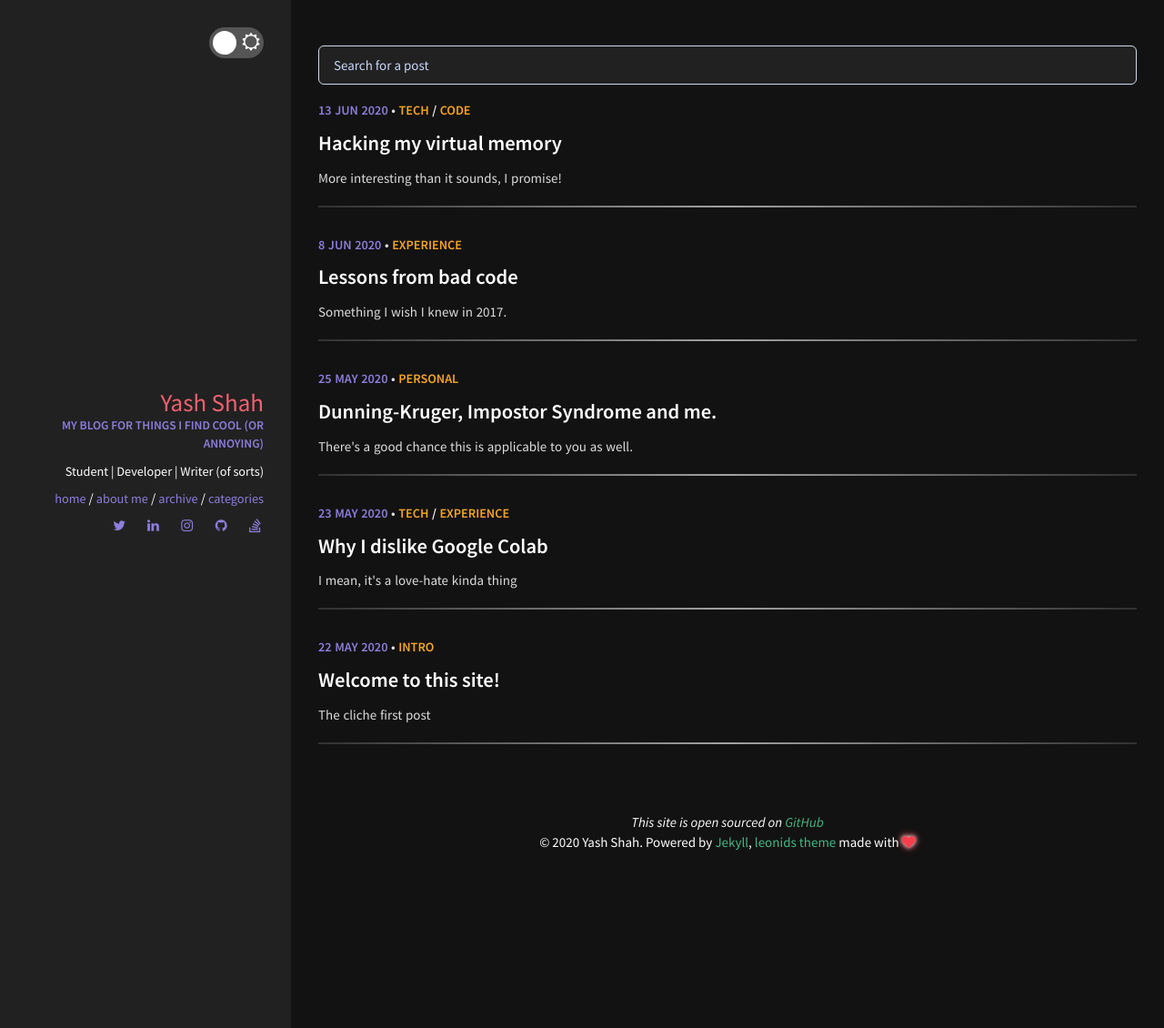
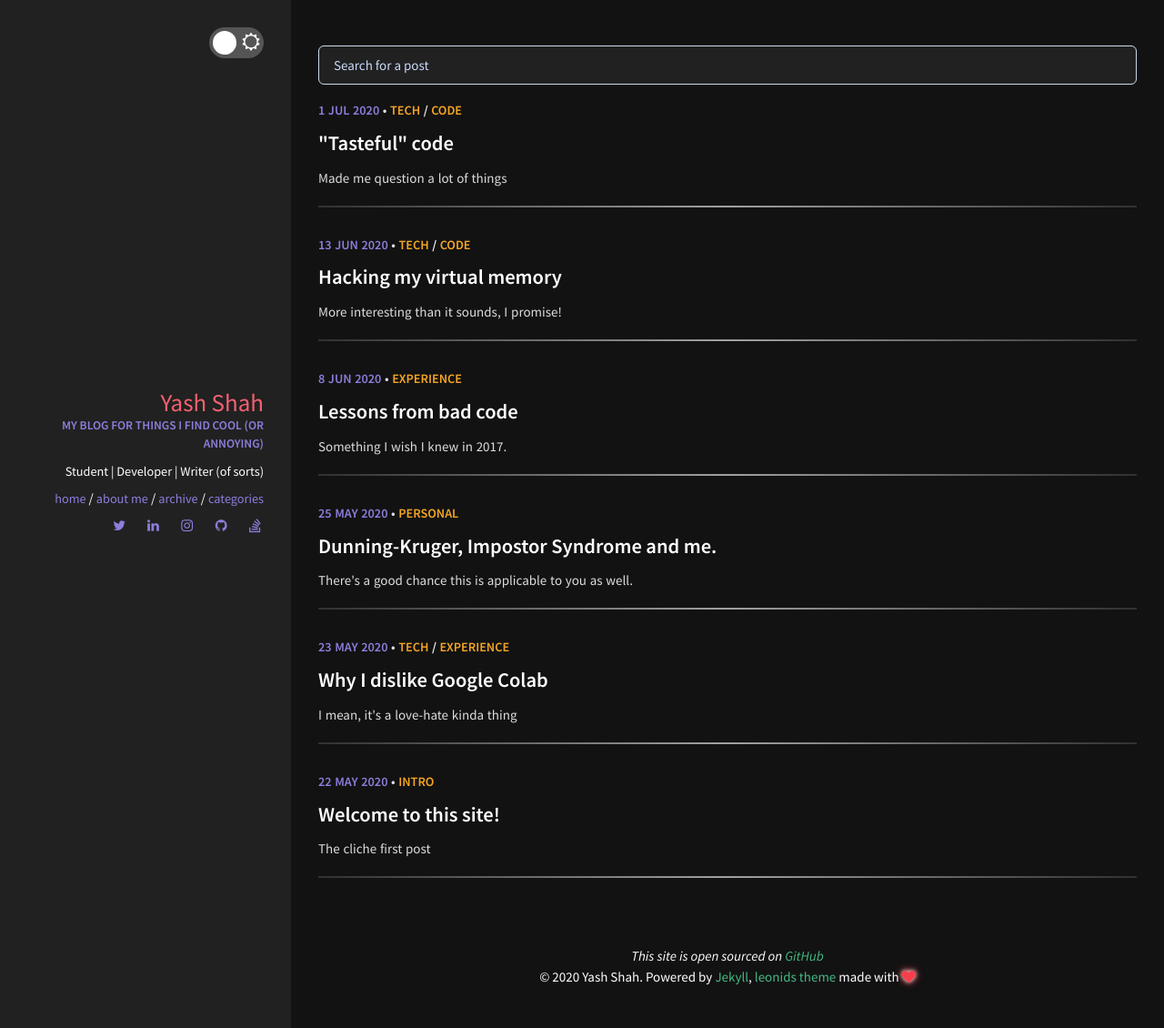
Before and after one commit to yashshah1/blog, a Jekyll site: the page built from index.html, in a window 1280 px wide. Shown: the whole page at 91% size. Built offline with Jekyll 4.4.1, drawn with Linux system fonts in a browser that asks for light colours; some of the changed lines change nothing that is shown.

Commit message:
changes: * added tasetful code * blockquote styles

````diff
--- /dev/null
+++ b/_posts/2020-07-01-tasteful-code.md
@@ -0,0 +1,375 @@
+---
+layout: post
+title: '"Tasteful" code'
+date: 2020-07-01 13:00:00 +0530
+excerpt: Made me question a lot of things
+categories: [tech, code]
+comments: true
+read_time: 15
+---
+
+**Disclaimer**: _Though this article is not targeted to be very code heavy, it might end up being so._
+
+**Disclaimer 2**: _However this article is targeted at an audience who have a little experience with writing and reading code._
+
+# Introduction
+
+I don't know if this is true, but I think almost everyone who started writing code as a high school student, irrespective of the language, has had a few (or more) traits; things that we are almost ashamed of accepting now.
+
+We would name our variables a generic `x` or `y` and when that wouldn't suffice, we would append a number to them, our functions would be some rendition of `fun()` or `test()` and our filenames would be `1.py` (or any other language)
+
+I'm hoping at least a few of you relate to this (and save me a part of the embarrassment). Also if any of you reading this still do any one of the above mentioned things, **stop before someone throws a sharp object at you**.
+
+I wrote a [tangential post](https://yashshah1.github.io/blog/articles/2020-06/lessons-from-bad-code) a while back, where I talked about things I've learnt over the last couple of years, in which I briefly tried to talk about things that you should avoid doing.
+
+However, most of the things that I mentioned there are the bare minimums of writing good code. Through this blog, I am trying to have a different take on things. I'm trying to sum up a few things that very distinctly separate good developers from average ones (I know, quite cocky coming from a college senior, take my level of "good" with a pinch of salt). This article isn't aimed at being a sieve to put yourself through, but rather a sort of mental exercise to justle your mind into changing how you look at or write code.
+
+# "Tasteful" Code
+
+(Yeah, I was out of unique names)
+
+In Feb 2016, [Linus Torvalds](https://en.wikipedia.org/wiki/Linus_Torvalds) gave an [interview at TED](https://www.ted.com/talks/linus_torvalds_the_mind_behind_linux) where he spoke about how he works, how the Linux project has come so far etc.
+
+> "I'm perfectly happy with all the people who are walking around and just staring at the clouds ... but I'm looking at the ground, and I want to fix the pothole that's right in front of me before I fall in." - Linus Torvalds
+
+If you're someone like me, who enjoys watching interviews, and someone who admires Torvalds for his attitude towards solving problems (irrespective of all the criticism he receives), this is a nice way to spend 20 minutes.
+
+However, there was something that very very clearly stood out for me in the whole presentation. At around 14:30 into the interview, Linus talks about how certain programmers have "taste". _Huh?_ I've heard a lot of adjectives to describe developers from either end of the spectrum but I've never heard one being judged on the parameter of "taste".
+
+Over the next minute or so he talks about what exactly he means by taste, and drops an example that personally made me go nuts. Here's a slightly modified version of the slide.
+
+{% highlight c %}
+void remove_entry_from_list(entry) {
+    prev = NULL;
+    walk = head;
+
+    // walk the list till you find it
+    while(walk != entry) {
+        prev = walk;
+        walk = walk->next;
+    }
+
+    // check if the entry to be removed is the head
+    if(!prev) head = walk->next;
+    else prev->next = walk->next;
+}
+{% endhighlight %}
+
+Before you come screaming at me, I know the code is both syntactically and logically wrong. There isn't a datatype associated with entry and there isn't any logic to check whether or not it actually exists. Bear with me, there is a larger point to be made.
+
+Now anyone who's done even a single course in Algorithms and C, will identify the function instantly. It's to remove an element from a Singly Linked List. It's something that all of us have written at least once, and it's a classic way to teach any one about linked lists and how to manipulate pointers.
+
+This is what Linus referred to as code with "no taste". _WHAT?_ I mean scores of students all around the world have written and still write the delete function exactly like above thinking that this is the only (and the best) way of doing it. In fact, even my repository of {% include link.html url="https://github.com/yashshah1/yard-ts/blob/master/src/linked-list/singly-linked-list/SinglyLinkedList.ts#L69L92" text="algorithms in TypeScript"%} tackles this in a very similar fashion.
+
+Torvalds said that the most interesting part to him are the last 4 lines, where we check whether the entry to be removed is the first or not, depending on which completely different operations are carried out. If it was the first element, you'd need to change the `head` pointer, else you'd change the pointer of the previous element.
+
+Torvalds went on to show a snippet that he thought qualified to be of good taste. Here it is:
+{% highlight c %}
+void remove_entry_from_list(entry) {
+    // indirect is now a pointer that points to the address
+    // of the item that needs to be removed
+    indirect = &head;
+
+    // walk the list, checking each entry
+    while((*indirect) != entry) {
+        indirect = &(*indirect)->next;
+    }
+
+    // remove it
+    *indirect = entry->next;
+}
+{% endhighlight %}
+
+If your first reaction was _"Wth?"_, _"Eh?"_ or something similar, don't worry you're not alone. The code takes sometime to wrap your head around, so give it another read and you'll probably have a little idea about how it works.
+
+The first thing that I noticed was that the function body was significantly smaller.
+
+But that isn't why this code was better. In fact _anyone who tells you that the line code of a function defines it's quality probably doesn't know what they're talking about._
+
+If you notice, the `if-else` condition is gone. Linus says that understanding how or why the if statement isn't required anymore is not of significance. He says that the ability to look at a problem in a certain way such that the special cases fit into the normal case, is what "good" taste is about.
+
+**MINDBLOW!**
+
+Even if I was given a week to write the above function in a way that wouldn't have any corner case, I would've failed in all likelihood. Through all my years of education, I've been taught to identify corner cases, and make sure that my code handles them, but I've never had anyone come and tell me to try and include the corner case in the main logic of my code.
+
+Linus goes on to say that "good taste" is much bigger than an inconsequential function, it's about instinctively knowing the right way of doing things (_Yeah, that makes a lot of sense, and gives me so much more clarity, thanks Linus._🙄).
+
+## Another Example
+
+Let's talk about another small problem where "taste" might not be easily evident, but once seen, can be very easily identified.
+
+> Given a 2D array of dimension SIZE x SIZE, initialize all the edges to 1.
+
+Seems very dumb right? You have to set all the elements of the top row, bottom row, left column and the right column to 1.
+
+{% highlight c %}
+for (int r = 0; r < SIZE; ++r) {
+    for(int c = 0; c < SIZE; ++c) {
+        if (r == 0) arr[r][c] = 1; // top row
+        if (c == 0) arr[r][c] = 1; // left column
+        if (r == SIZE - 1) arr[r][c] = 1; // right edge
+        if (c == SIZE - 1) arr[r][c] = 1; // bottom edge
+    }
+}
+{% endhighlight %}
+
+The above code works, but there are a few issues with it.
+
+- Just looking at it, makes you feel like there's just too much going on for something as simple as initializing edges.
+- Another problem is, that this code has a time complexity O(N<sup>2</sup>), I'm sure this is not the best that can be done.
+- There are also a lot of conditionals (`if` statements), which will affect the runtime in practice (If you don't know what I'm talking about, you should really read {%include link.html url="https://stackoverflow.com/a/11227902/11362183" text="this"%}).
+
+A sizeable portion of you probably have a faint idea with what the final code should look like, but before we get there, I want to try and emphasize what Linus thought separated "tasteful" code from the lot: _Code that tests for fewer conditions, is better code._
+
+It's a simple idea, but very powerful in itself. It's the idea that being able to look at a problem from a different perspective makes all your cases fall into order.
+
+If you don't know how the above snippet can be written in a better way, I would encourage that you stop reading and try it out once for yourself.
+
+<hr class="inpost-divider"/>
+
+Okay, so let's take a look at the code I could come up with.
+
+{% highlight c %}
+for (int i = 0; i < SIZE; ++i) {
+    arr[0][i] = 1; // top row
+    arr[i][0] = 1; // left column
+    arr[i][size - 1] = 1; // right column
+    arr[SIZE - 1][i] = 1; // bottom
+}
+{% endhighlight %}
+
+This snippet does the same thing in a much (much much) cleaner way. The time complexity is down to O(N), we've removed all the conditionals and it's easier to read. This _could qualify _as "tasteful" code (Irrespective of how dumb the function actually is.)
+
+# The Unix Philosophy
+
+<i>Read the whole thing {%include link.html url="https://homepage.cs.uri.edu/~thenry/resources/unix_art/ch01s06.html" text="here." %}</i>
+
+> Rule of Separation: Separate policy from mechanism; separate interfaces from engines.
+
+This is rule #4 from the "Basics of UNIX Philosophy", and it's relevant in almost every sphere of development.
+
+Here, policy is implied to be something along the lines of _How it looks_ while the mechanism is _How it works_ and Rule 4 advocates that the two must be as separate as possible. Why? Well think about it. How a particular application's GUI is will change more frequently over time, but the mechanism of it is probably a more static thing.
+
+Putting the "policy" and "mechanism" of any system as a tightly coupled mechanism can lead to two devastating problems.
+
+- It makes the _look and feel_ of something much harder to change based on requirements.
+- It also opens the door to destabilizing the _look and feel_ when you're trying to change how it works.
+
+## An example
+
+Let me try and illustrate all of this by an example. A simple one at that.
+
+_NOTE: The following example is built using basic React, but knowing React is not a requirement._
+
+> Hey, can you build me something simulates a coin flip?
+
+Cool, no biggie!
+
+```javascript
+const coinFlip = () => {
+  if (Math.random() < 0.5) return <img src="/heads.png" alt="Heads" />;
+  else return <img src="/tails.png" alt="Tails" />;
+};
+```
+
+> This looks great, can you also add some way for us to show the text "Heads" or "Tails"?
+
+Um, sure. I'll make it configurable.
+
+```javascript
+const coinFlip = options => {
+  const showLabels = options.showLabels || false;
+  if (Math.random() < 0.5)
+    return (
+      <div>
+        <img src="/heads.png" alt="Heads" />
+        {showLabels && <span>Heads</span>}
+      </div>
+    );
+  else
+    return (
+      <div>
+        <img src="/tails.png" alt="Tails" />
+        {showLabels && <span>Tails</span>}
+      </div>
+    );
+};
+```
+
+You think to yourself, that maybe, this can be done a little cleaner, after all it is 2020.
+
+```javascript
+const coinFlip = ({ showLabels = false }) =>
+  Math.random() < 0.5 ? (
+    <>
+      <img src="/heads.png" alt="Heads" />
+      {showLabels && <span>Heads</span>}
+    </>
+  ) : (
+    <>
+      <img src="/tails.png" alt="Tails" />
+      {showLabels && <span>Tails</span>}
+    </>
+  );
+```
+
+> That's amazing dude, but our users don't really like the odds they're getting. Add a button to re-run the flip? But also have an option to not have the button. You get what I'm saying?
+
+Okayy, I guess? But stuff is starting to get ugly.
+
+```javascript
+const flip = () => Math.random();
+
+class CoinFlip extends React.Component {
+  static defaultProps = {
+    showLabels: false, // yeah we need to take care of this too
+    showButton: false,
+  };
+  state = {
+    probability: flip(),
+  };
+  handleClick = () => {
+    this.setState({ probability: flip() });
+  };
+  render() {
+    return (
+      <>
+        {this.props.showButton && (
+          <button onClick={this.handleClick}>Flip!</button>
+        )}
+        {this.state.probability < 0.5 ? (
+          <>
+            <img src="/heads.png" alt="Heads" />
+            {showLabels && <span>Heads</span>}
+          </>
+        ) : (
+          <>
+            <img src="/tails.png" alt="Tails" />
+            {showLabels && <span>Tails</span>}
+          </>
+        )}
+      </>
+    );
+  }
+}
+```
+<br />
+
+> Nice, this is perfect. But we're targeting a different market now, we want to be able to do a Dice Roll too!
+> No new feature, just the same; showing labels, the button to rerun, same old.
+
+Now, you can do one of a few things
+
+- Write a whole new component <DiceRoll /> and link them somehow so that they merge together
+- Try to magically incorporate a DiceRoll in the same component. I say magically because you'll probably break your computer in finding a good way to do it.
+
+Let's take a pause, and evaluate. We started off with a clean block of code right? But somewhere along the way, we kept adding things to out component.
+
+But no where along the way did we try and separate out the policy from the mechanism. The same component took care of running the coinflip and showing it, which isn't a nice thing to do.
+
+Now, this is different in almost every language, but since we're on React, let's take a look at one of the many right ways of doing it.
+
+We know that the right way of doing it is to somehow separate out the UI from the logic. So let's break down the problem statement given to us
+
+1. We want to be able to run odds (dice roll / coin flip)
+2. We want to be able to trigger a re run.
+
+Let's take a look at what the mechanism could be, when it's separated from the UI
+
+```javascript
+const flip = () => Math.random();
+class Probability extends React.Component {
+  static propTypes = {
+    component: PropTypes.element,
+  };
+  state = {
+    probability: flip(),
+  };
+  handleClick = () => {
+    this.setState({ probability: flip() });
+  };
+  render() {
+    const RenderComponent = this.props.renderComponent;
+    return (
+      <RenderComponent
+        rerun={this.handleClick}
+        result={this.state.probability}
+      />
+    );
+  }
+}
+```
+
+So this is a component that only takes care of running the mechanism, and relies solely on another component to display the result. Let's take a look as to how that would be.
+
+```javascript
+class CoinFlip extends React.Component {
+  render() {
+    return (
+      <>
+        {this.props.result < 0.5 ? (
+          <img src="/heads.png" alt="Heads" /> // 1.
+        ) : (
+          <>
+            <img src="/tails.png" alt="Tails" />
+            <span>Tails</span>
+          </>
+        )}
+      </>
+    );
+  }
+}
+class App extends React.Component {
+  render() {
+    return <Probability renderComponent={CoinFlip} />;
+  }
+}
+```
+
+1. If we don't need to be shown a label for one case, it is easily possible.
+
+Similarly, not showing the button is equally configurable. Perfect!
+
+All we need to do is pass our Display component to the Probability class, and our functionality is up and running. Let's try to tackle the DiceRoll problem now.
+
+```javascript
+class DiceRoll extends React.Component {
+  render() {
+    return (
+      <>
+        <p> The outcome is {Math.ceil(this.props.result * 6)} </p> // 1.
+        <button onDoubleClick={this.props.rerun}>Try me again</button>
+      </>
+    );
+  }
+}
+class App extends React.Component {
+  render() {
+    return <Probability renderComponent={DiceRoll} />; // 2.
+  }
+}
+```
+
+1. If you notice, we now trigger a re run on the **double click** of the button, and not a single click with no extra effort.
+2. Without changing any of our main code, we now have a dice roll component too.
+
+
+This usage provides a much greater functionality compared to our previous versions, all because our UI and mechanism are appropriately separated.
+
+Sweet right?
+
+Now, these isn't the only way of doing things, we could have done this as a [Higher Order Component](https://reactjs.org/docs/higher-order-components.html) as well.
+
+For examples that follow this philosophy at a very large scale, check out [react-table](https://github.com/tannerlinsley/react-table) and [Downshift](https://github.com/downshift-js/downshift).
+
+React Table is a very powerful data table library while downshift is a state-of-the-art dropdown/select menu generating library, and if you haven't guessed yet, both of these libraries _**don't provide any UI whatsoever**_, which is what makes them so great.
+
+# Footnote(s)
+
+If you've read the article so far, first of, wow. You seem to have a lot of patience to read through a long theoretical (and possibly boring) article.
+
+But if you've made it so far, and you have a little interest in what you've read, I highly highly recommend you watch {% include link.html url="https://www.youtube.com/watch?v=f84n5oFoZBc" text="this video" %}. It is a very good presentation given by Rich Hickey almost a decade ago, and anything I say about it will probably dilute it's charm.
+
+# Credits
+
+- The CoinFlip example: [Merrick Christensen](https://www.merrickchristensen.com/)
--- a/_sass/components/_darkmode.scss
+++ b/_sass/components/_darkmode.scss
@@ -2,6 +2,9 @@ body.dark-mode {
   color: #dddddd;
   footer {
     color: $white;
+  }
+  blockquote {
+    background: #26223c;
   }
   .tag-list {
     span {
--- a/_sass/components/_syntax-highlighting.scss
+++ b/_sass/components/_syntax-highlighting.scss
@@ -6,9 +6,8 @@ pre,
 code {
   font-family: $font-family-monospace;
   color: #525252;
-  font-size: 0.9em;
   background-color: #f8f8f8;
-  font-size: ($font-size-base - 3);
+  font-size: ($font-size-base - 2);
 }
 code {
   color: #e96900;
@@ -154,7 +153,7 @@ pre code {
     color: #bb4444;
   } /* Literal.String */
   .na {
-    color: #bb4444;
+    color: #f45252;
   } /* Name.Attribute */
   .nb {
     color: #aa22ff;
@@ -201,7 +200,7 @@ pre code {
     color: #bbbbbb;
   } /* Text.Whitespace */
   .mf {
-    color: #666666;
+    color: #333;
   } /* Literal.Number.Float */
   .mh {
     color: #666666;
--- a/_sass/components/_typography.scss
+++ b/_sass/components/_typography.scss
@@ -23,14 +23,16 @@ html {
 blockquote {
   display: block;
   position: relative;
+  background: #f5f2fc;
   padding-left: 20px;
   font-style: italic;
   border-left: 5px solid $secondary;
+  margin-inline-start: 20px;
+  margin-inline-end: 20px;
+  p {
+    margin-right: 10px;
+  }
 }
-
-//
-
-//
 
 a {
   text-decoration: none;
````
